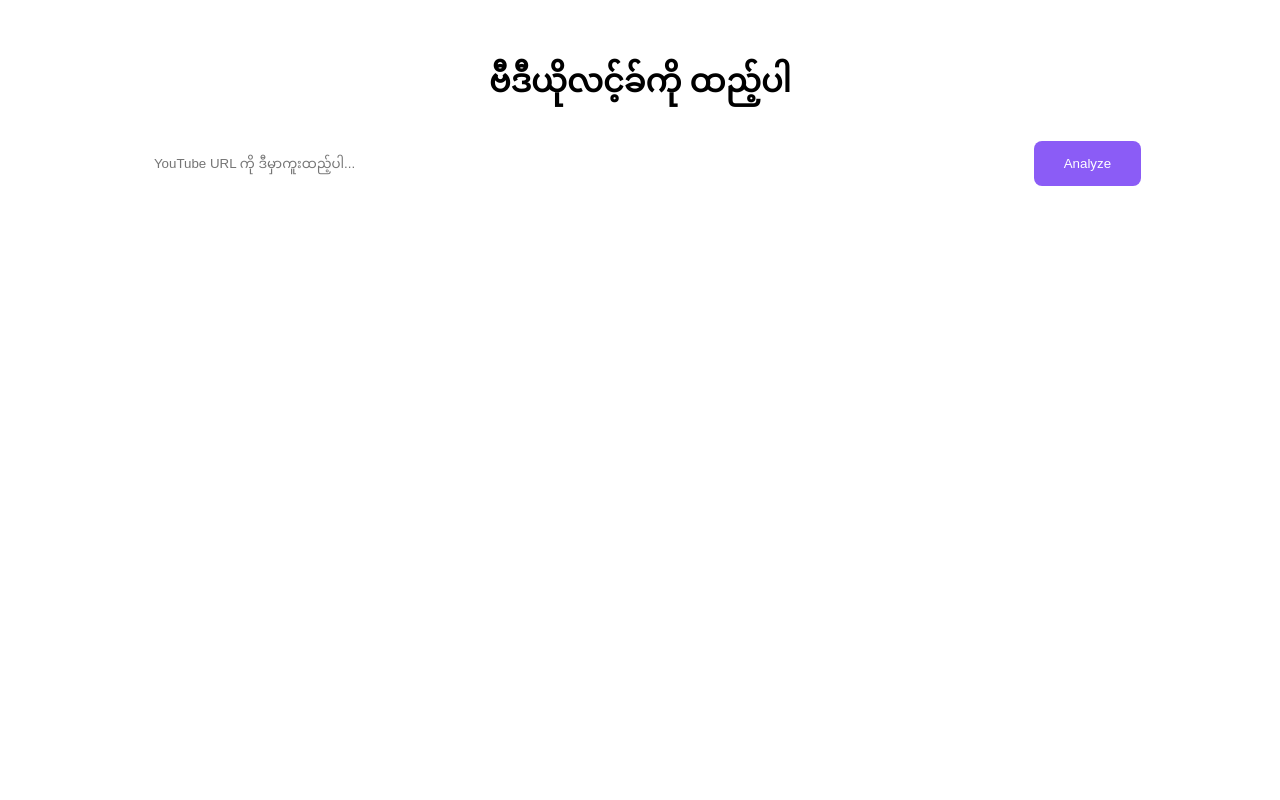
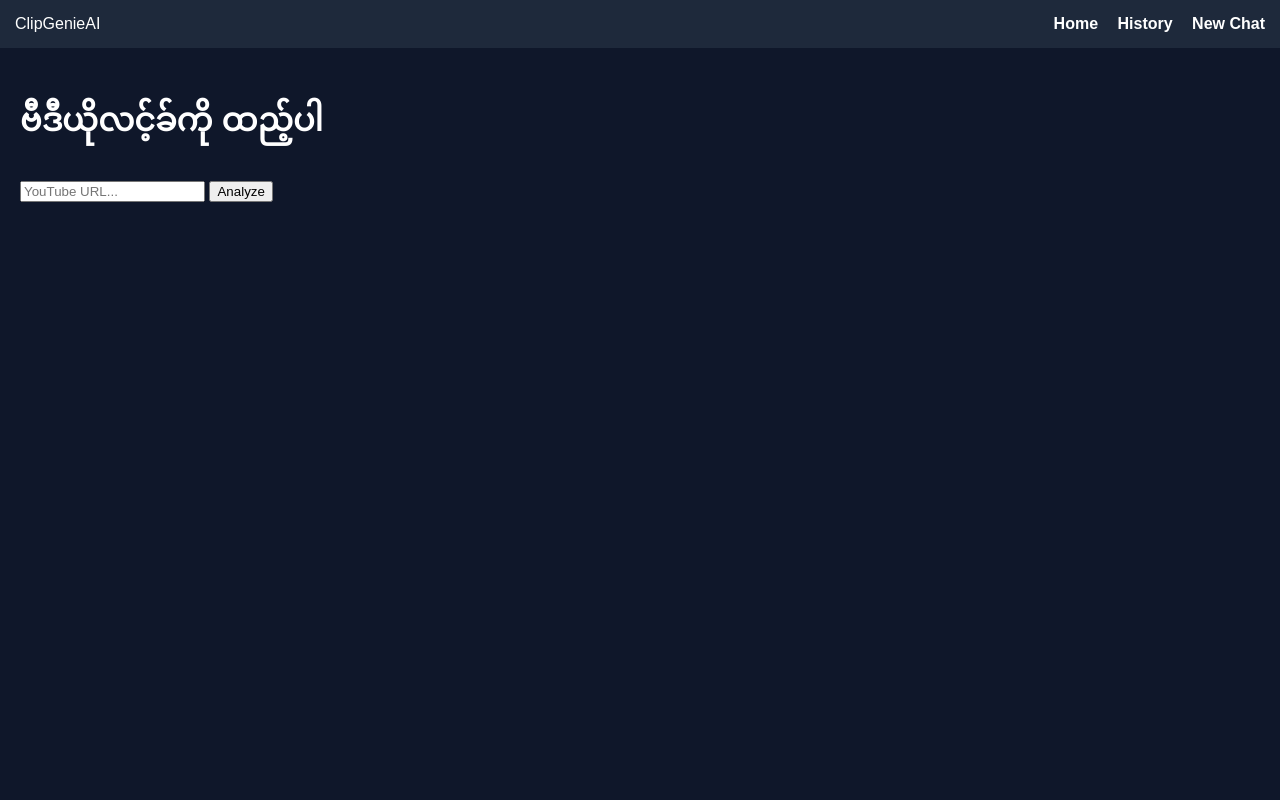
Before and after one commit to TheinWin65/ClipGenie-AI, a Flask app: page / in a window 1280 px wide. Run offline with Flask 3, Linux system fonts and the light colour scheme.

Commit message:
fix navigation menu

```diff
--- a/templates/base.html
+++ b/templates/base.html
@@ -1,17 +1,26 @@
-{% block content %}
-<div style="max-width: 800px; margin: 50px auto; background-color: #1e293b; padding: 30px; border-radius: 12px; border: 1px solid #334155;">
-    <h2 style="color: #8b5cf6; margin-bottom: 20px; text-align: center;">Video Processing History</h2>
-
-    <div style="color: #94a3b8; text-align: center; padding: 20px;">
-        <p>လက်ရှိအချိန်ထိ ပြုလုပ်ခဲ့သော ဗီဒီယိုအနှစ်ချုပ် မှတ်တမ်းများ မရှိသေးပါ။</p>
-        <p>ဗီဒီယိုအသစ်များ စတင်ပြုလုပ်ရန် <b>New Chat</b> ကို နှိပ်ပါ။</p>
+<!DOCTYPE html>
+<html lang="en">
+<head>
+    <meta charset="UTF-8">
+    <title>ClipGenieAI</title>
+    <style>
+        body { font-family: sans-serif; background-color: #0f172a; color: white; margin: 0; }
+        .navbar { background: #1e293b; padding: 15px; display: flex; justify-content: space-between; }
+        .nav-links a { color: white; text-decoration: none; margin-left: 15px; font-weight: bold; }
+        .container { padding: 20px; }
+    </style>
+</head>
+<body>
+    <nav class="navbar">
+        <div>ClipGenieAI</div>
+        <div class="nav-links">
+            <a href="/">Home</a>
+            <a href="/history">History</a>
+            <a href="/">New Chat</a>
+        </div>
+    </nav>
+    <div class="container">
+        {% block content %} {% endblock %}
     </div>
-
-    <ul style="list-style: none; padding: 0;">
-        <li style="background-color: #0f172a; padding: 15px; margin-bottom: 10px; border-radius: 8px;">
-            <span style="color: #f1f5f9;">YouTube Video Title Example 1</span>
-            <span style="float: right; color: #8b5cf6;">Completed</span>
-        </li>
-    </ul>
-</div>
-{% endblock %}
+</body>
+</html>
--- a/templates/index.html
+++ b/templates/index.html
@@ -1,10 +1,6 @@
 {% extends 'base.html' %}
-
 {% block content %}
-    <h1 style="text-align: center; margin-top: 50px;">ဗီဒီယိုလင့်ခ်ကို ထည့်ပါ</h1>
-    <div style="display: flex; justify-content: center; margin-top: 20px;">
-        <input type="text" placeholder="YouTube URL ကို ဒီမှာကူးထည့်ပါ..."
-               style="width: 70%; padding: 15px; border-radius: 8px; border: none;">
-        <button style="padding: 15px 30px; margin-left: 10px; background-color: #8b5cf6; color: white; border: none; border-radius: 8px;">Analyze</button>
-    </div>
+    <h1>ဗီဒီယိုလင့်ခ်ကို ထည့်ပါ</h1>
+    <input type="text" placeholder="YouTube URL...">
+    <button>Analyze</button>
 {% endblock %}
```
